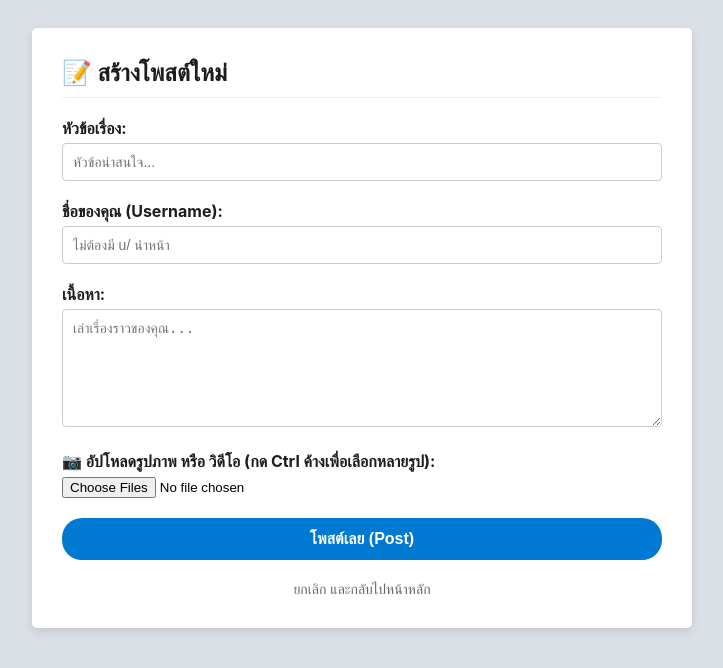
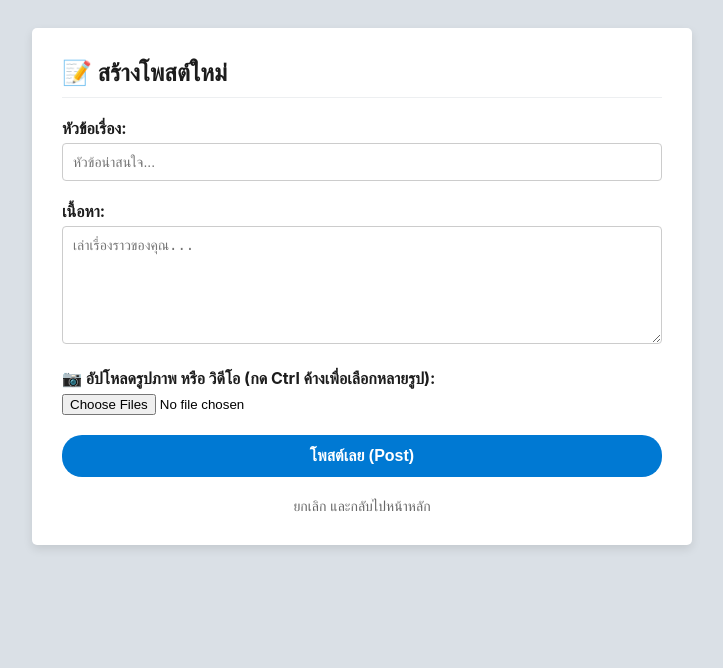
Before and after one commit to Pratya-Wattanasriroj/SDA-PROJECT, a Flask app: page /create in a window 1280 px wide. Shown: the top 668 px of the page, without its empty margins (278-1001 px from the left). Run offline with Flask 3, Linux system fonts and the light colour scheme; the visitor is signed in with stand-in values (Sample User, id 1).

Commit message:
ลบชื่อ user ออก

```diff
--- a/templates/create.html
+++ b/templates/create.html
@@ -29,9 +29,6 @@
             <label>หัวข้อเรื่อง:</label>
             <input type="text" name="title" required placeholder="หัวข้อน่าสนใจ...">
 
-            <label>ชื่อของคุณ (Username):</label>
-            <input type="text" name="author" required placeholder="ไม่ต้องมี u/ นำหน้า">
-
             <label>เนื้อหา:</label>
             <textarea name="content" rows="6" required placeholder="เล่าเรื่องราวของคุณ..."></textarea>
 
```
